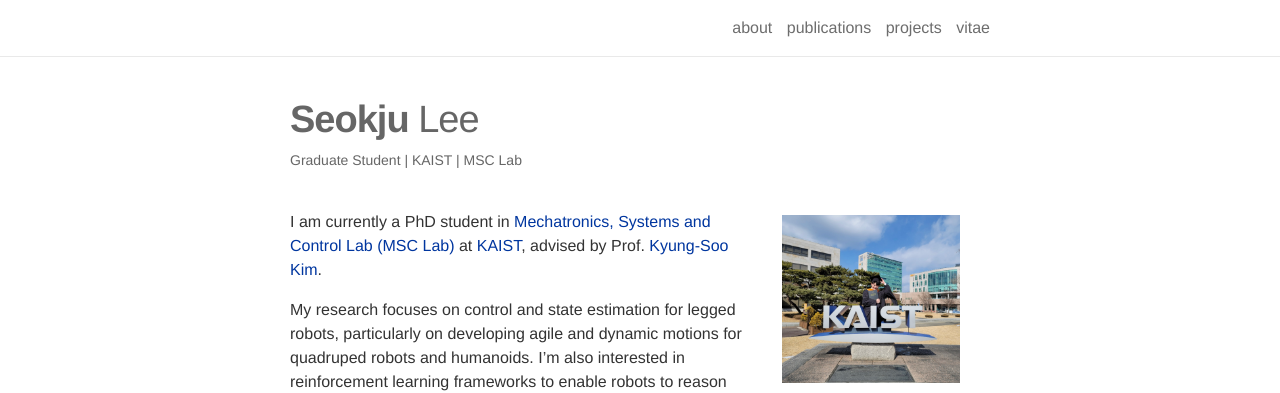
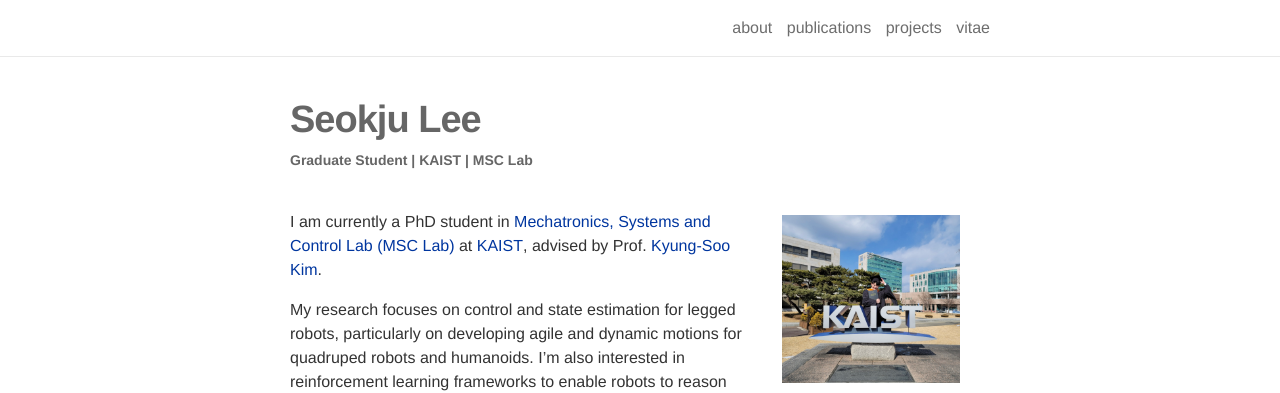
Before and after one commit to seokju-lee/seokju-lee.github.io, a Jekyll site: the page built from _pages/about.md, in a window 1280 px wide. Shown: the top 393 px of the page. Built offline with Jekyll 4.4.1, drawn with Linux system fonts in a browser that asks for light colours; nearby versions of some CDN libraries; some web fonts are replaced.

Commit message:
update adaptive screen

```diff
--- a/_sass/_projects.scss
+++ b/_sass/_projects.scss
@@ -179,6 +179,18 @@
   .project-card {
     flex: 0 0 260px;
   }
+}
+
+/* Ensure project sliders adapt and don't overflow on various screens */
+.project-slider {
+  overflow-x: auto;
+  -webkit-overflow-scrolling: touch;
+  scroll-behavior: smooth;
+}
+
+.project-card img, .project-figure img {
+  max-width: 100%;
+  height: auto;
 }
 
 // Projects styles (cleaned up formatting)
--- a/_sass/_typography.scss
+++ b/_sass/_typography.scss
@@ -4,7 +4,11 @@
 
 body {
     color: $text-color;
-    font-weight: 100;
+    /* use normal weight for body so bold/strong renders consistently */
+    font-weight: 400;
+    -webkit-font-smoothing: antialiased;
+    -moz-osx-font-smoothing: grayscale;
+    text-rendering: optimizeLegibility;
 }
 
 abbr {
@@ -29,7 +33,27 @@
 }
 
 h1, h2, h3, h4, h5, h6 {
-    font-weight: 100;
+    font-family: $heading-font-family;
+    font-weight: $heading-font-weight;
+    line-height: $heading-line-height;
+}
+
+/* make strong and bold text clearly visible across devices */
+strong, b {
+    font-weight: 600;
+}
+
+/* Responsive adjustments: ensure images, iframes scale and avoid layout breakage */
+img, iframe, embed, object, video {
+    max-width: 100%;
+    height: auto;
+}
+
+/* Improve legibility on small screens: slightly reduce heavy heading weight if necessary */
+@media (max-width: 600px) {
+    h1, h2, h3 {
+        font-weight: 700;
+    }
 }
 
 div.equation {
```
